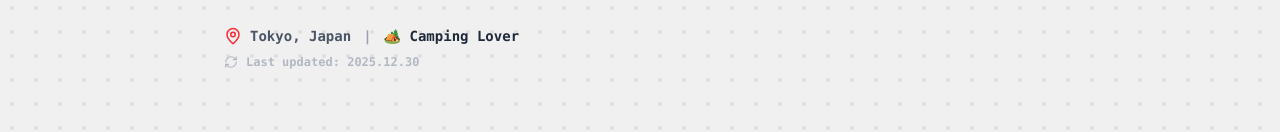
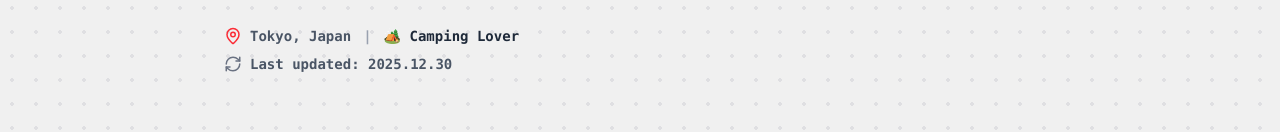
Before and after one commit to yukagil/Portfolio, a React (Vite) app: page / in a window 1280 px wide. Shown: the part 772-904 px from the top of the page. Built offline with nearby package versions, Linux system fonts and the light colour scheme.

Commit message:
Match Last updated design with location and hobbies
- Remove opacity-70 from Last updated
- Change font size from text-xs to text-sm
- Increase icon size from 14 to 18
- Match color scheme with location text

```diff
--- a/src/App.tsx
+++ b/src/App.tsx
@@ -454,9 +454,9 @@ const Portfolio = () => {
                   <span className="mx-3 text-gray-400">|</span>
                   <span role="img" aria-label="camping">🏕️ {data.profile.hobbies}</span>
                 </div>
-                <div className="flex items-center text-xs font-bold font-mono opacity-70">
-                  <RefreshCw size={14} className={`mr-2 ${isDarkMode ? 'text-gray-500' : 'text-gray-400'}`} />
-                  <span className={isDarkMode ? 'text-gray-500' : 'text-gray-400'}>Last updated: {LAST_UPDATED}</span>
+                <div className="flex items-center text-sm font-bold font-mono">
+                  <RefreshCw size={18} className={`mr-2 ${isDarkMode ? 'text-gray-400' : 'text-gray-500'}`} />
+                  <span className={isDarkMode ? 'text-gray-400' : 'text-gray-600'}>Last updated: {LAST_UPDATED}</span>
                 </div>
               </div>
             </div>
```
